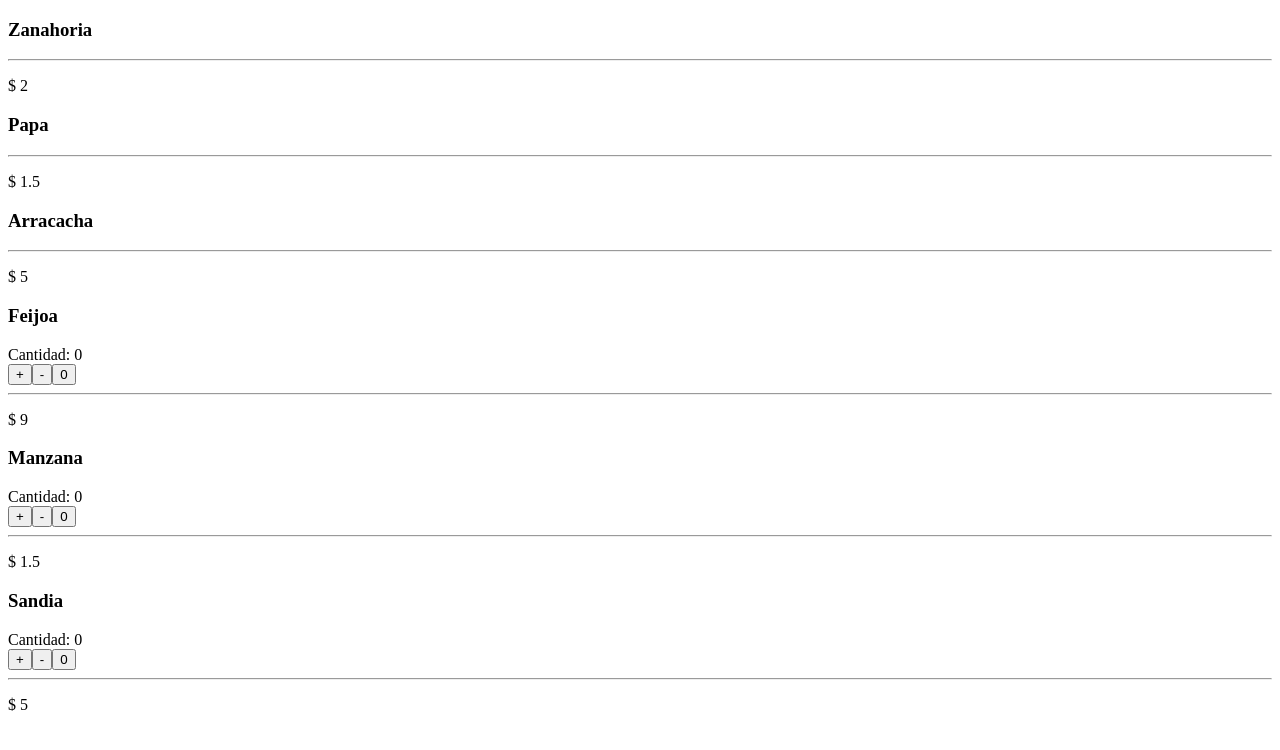
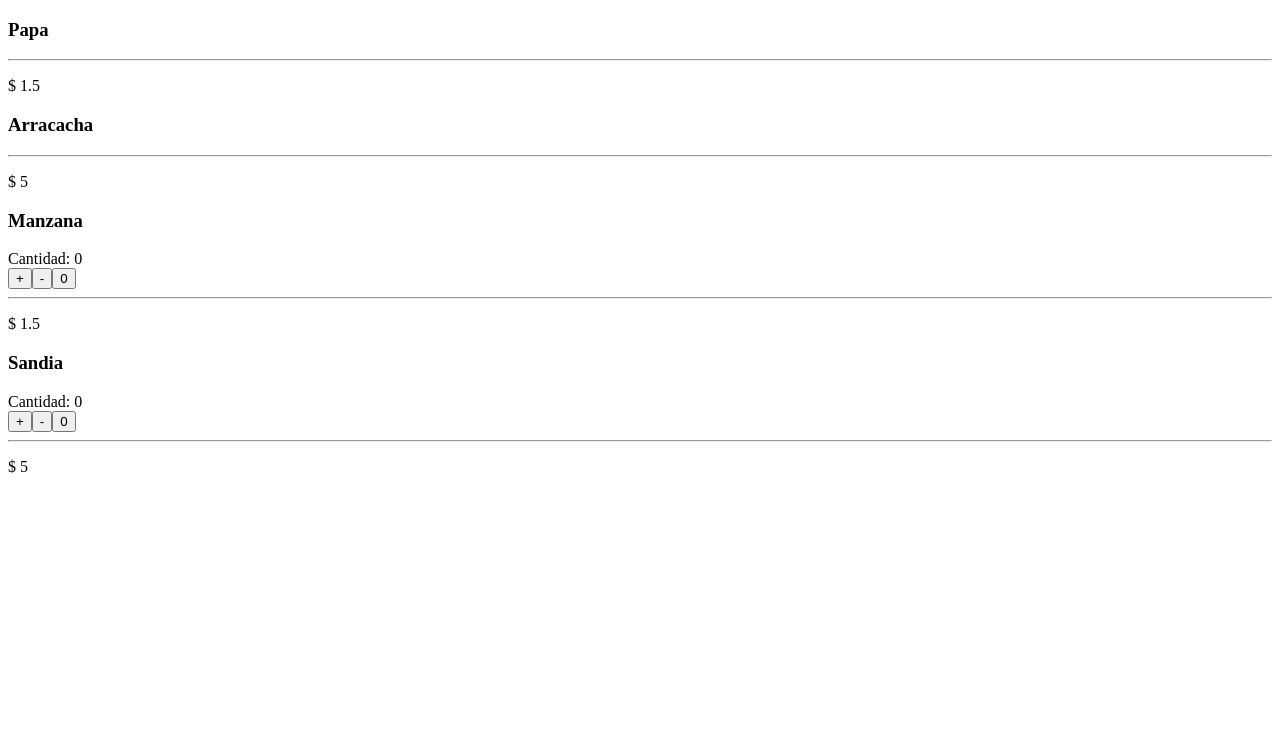
Before and after one commit to hgmeneses/learning-react, a React (Create React App) app: page / in a window 1280 px wide. Shown: the top 750 px of the page. Built offline with nearby package versions, Linux system fonts and the light colour scheme.

Commit message:
remove constant calls in App to use only the dynamic component

```diff
--- a/src/App.js
+++ b/src/App.js
@@ -2,16 +2,11 @@
 import TarjetaFruta from './components/TarjetaFruta'
 import TarjetaVerdura from './components/TarjetaVerdura'
 
-let frutaRara = 'Feijoa' /* Realmente esto no es necesario pero siguiendo el ejemplo voy a poderlo aca y luego eliminarlo */
-let verduraRara = 'Zanahoria' /* Realmente esto no es necesario pero siguiendo el ejemplo voy a poderlo aca y luego eliminarlo */
-
 const App = () => (
 	<div>
-		<TarjetaVerdura name={`${verduraRara}`} price={2.0} />
 		<TarjetaVerdura name="Papa" price={1.5} />
 		<TarjetaVerdura name="Arracacha" price={5.0} />
 
-		<TarjetaFruta name={`${frutaRara}`} price={9.0} />
 		<TarjetaFruta name="Manzana" price={1.5} />
 		<TarjetaFruta name="Sandia" price={5.0} />
 	</div>
```
